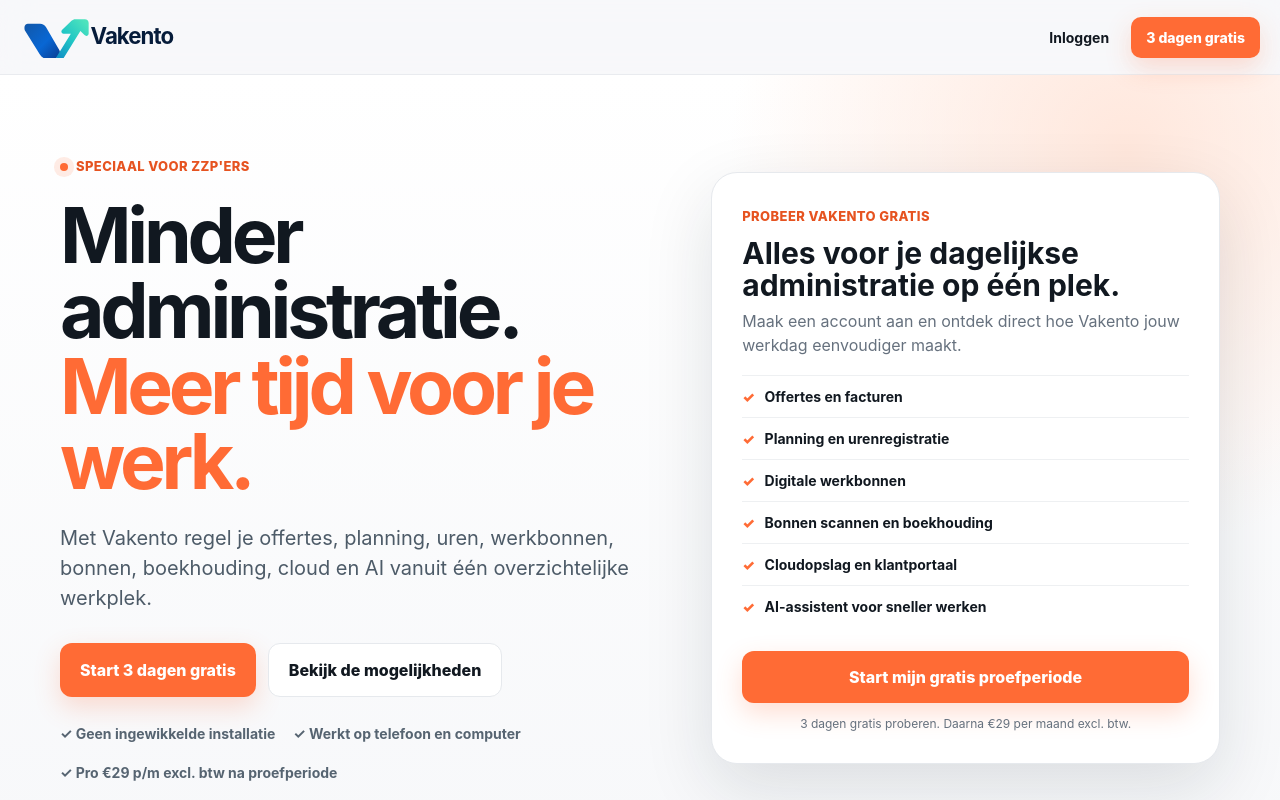
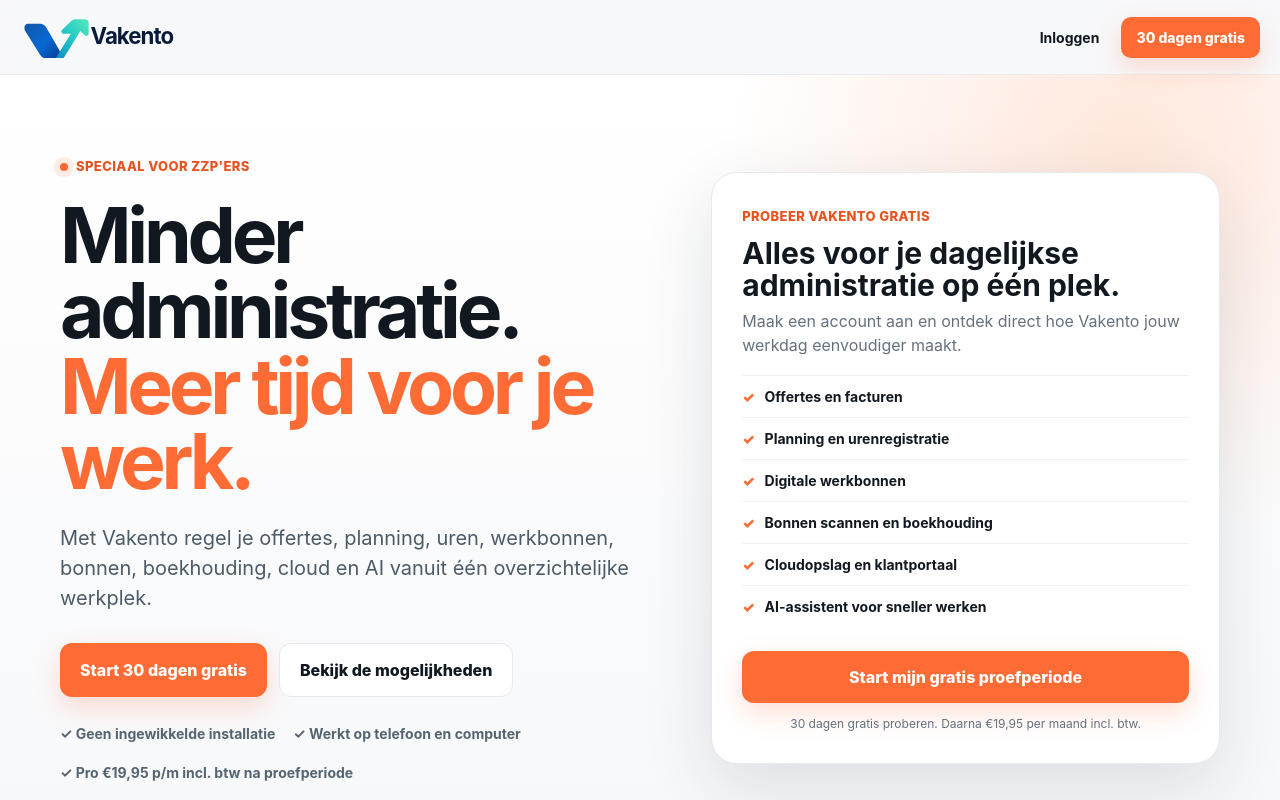
Before and after one commit to Kian1973/vakento_site, a website: page gratis/index.html in a window 1280 px wide. Shown: the top 800 px of the page. Drawn offline with Linux system fonts and the light colour scheme.

Commit message:
Update /gratis to 30 days free and EUR 19.95 incl VAT

```diff
--- a/gratis/index.html
+++ b/gratis/index.html
@@ -12,7 +12,7 @@
   <meta charset="utf-8">
   <meta name="viewport" content="width=device-width, initial-scale=1">
   <title>Vakento gratis proberen | Bedrijfssoftware voor zzp'ers</title>
-  <meta name="description" content="Probeer Vakento 3 dagen gratis. Offertes, planning, uren, werkbonnen, bonnen, boekhouding, cloud en AI in één praktische werkplek voor zzp'ers.">
+  <meta name="description" content="Probeer Vakento 30 dagen gratis. Offertes, planning, uren, werkbonnen, bonnen, boekhouding, cloud en AI in één praktische werkplek voor zzp'ers.">
   <meta name="robots" content="index,follow,max-image-preview:large,max-snippet:-1,max-video-preview:-1">
   <link rel="canonical" href="https://vakento.nl/gratis/">
   <link rel="icon" href="/assets/vakento-app-icon.svg" type="image/svg+xml">
@@ -53,7 +53,7 @@
       </a>
       <div class="nav-actions" style="margin-left:auto">
         <a class="link-btn" href="/account.html?mode=login&lang=nl">Inloggen</a>
-        <a class="button small" href="/account.html?mode=register&lang=nl">3 dagen gratis</a>
+        <a class="button small" href="/account.html?mode=register&lang=nl">30 dagen gratis</a>
       </div>
     </div>
   </header>
@@ -66,13 +66,13 @@
           <h1>Minder administratie. <span>Meer tijd voor je werk.</span></h1>
           <p class="hero-lead">Met Vakento regel je offertes, planning, uren, werkbonnen, bonnen, boekhouding, cloud en AI vanuit één overzichtelijke werkplek.</p>
           <div class="hero-actions">
-            <a class="button" href="/account.html?mode=register&lang=nl">Start 3 dagen gratis</a>
+            <a class="button" href="/account.html?mode=register&lang=nl">Start 30 dagen gratis</a>
             <a class="button ghost" href="/#mogelijkheden">Bekijk de mogelijkheden</a>
           </div>
           <div class="hero-points">
             <span>✓ Geen ingewikkelde installatie</span>
             <span>✓ Werkt op telefoon en computer</span>
-            <span>✓ Pro €29 p/m excl. btw na proefperiode</span>
+            <span>✓ Pro €19,95 p/m incl. btw na proefperiode</span>
           </div>
         </div>
 
@@ -89,7 +89,7 @@
             <li>AI-assistent voor sneller werken</li>
           </ul>
           <a class="button full" href="/account.html?mode=register&lang=nl">Start mijn gratis proefperiode</a>
-          <div class="mini">3 dagen gratis proberen. Daarna €29 per maand excl. btw.</div>
+          <div class="mini">30 dagen gratis proberen. Daarna €19,95 per maand incl. btw.</div>
         </aside>
       </div>
     </section>
@@ -120,9 +120,9 @@
     <section class="section" style="background:#fff">
       <div class="shell landing-cta">
         <span class="kicker">Probeer het zelf</span>
-        <h2>Ontdek Vakento 3 dagen gratis.</h2>
+        <h2>Ontdek Vakento 30 dagen gratis.</h2>
         <p>Geen lange uitleg nodig. Maak je account aan en kijk of Vakento bij jouw manier van werken past.</p>
-        <a class="button" href="/account.html?mode=register&lang=nl">Start 3 dagen gratis</a>
+        <a class="button" href="/account.html?mode=register&lang=nl">Start 30 dagen gratis</a>
       </div>
     </section>
   </main>
```
